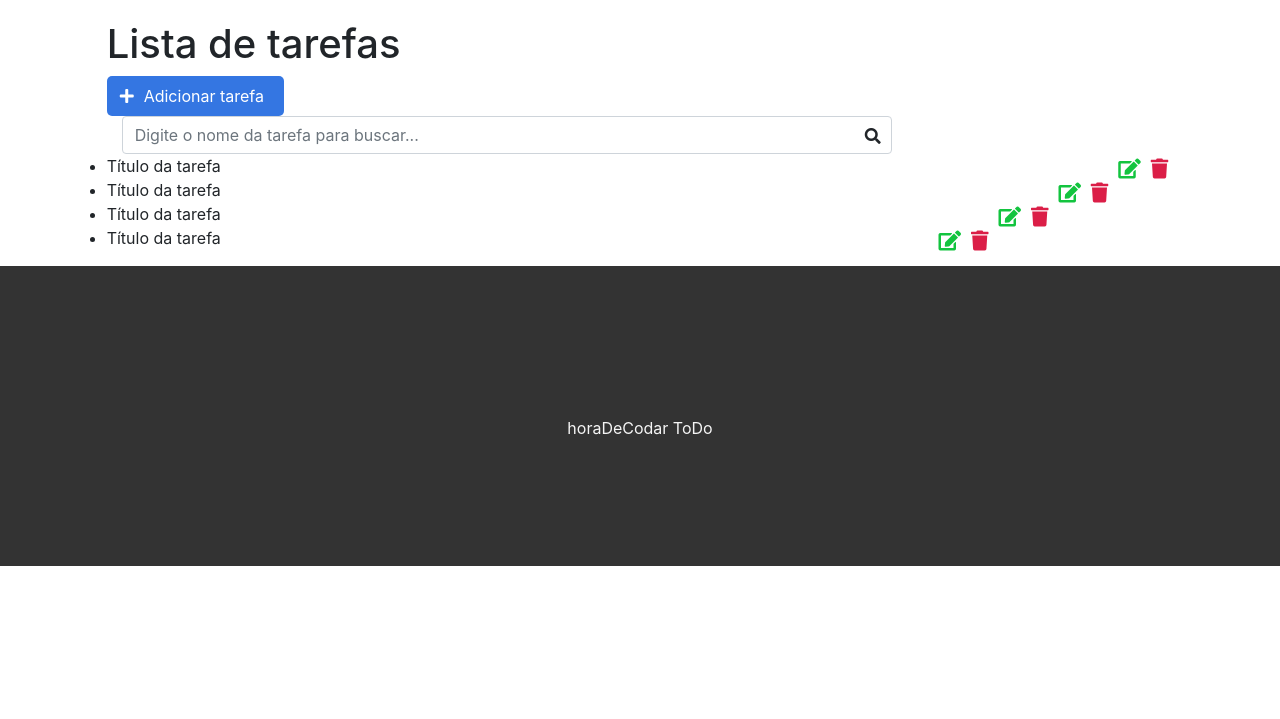
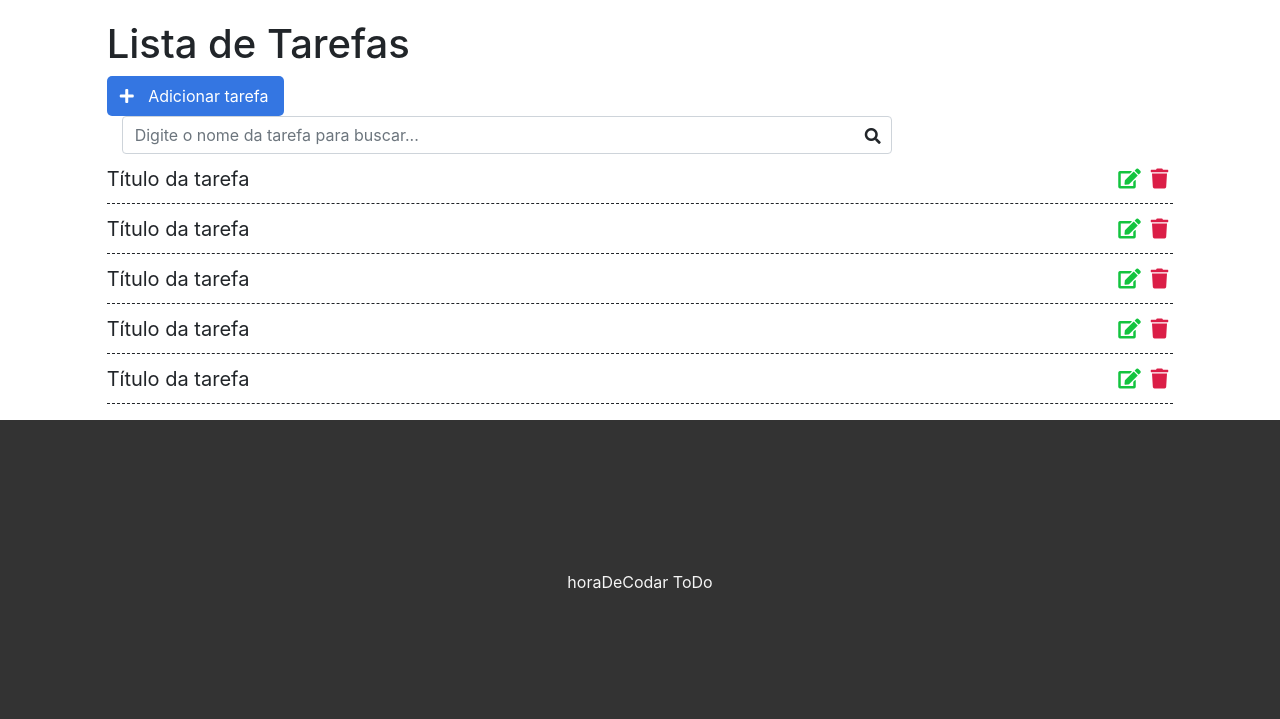
Before and after one commit to AlberVini/Django_training, a Django app: page / in a window 1280 px wide. Shown: the part 57-776 px from the top of the page. Run offline with Django 3.2, Linux system fonts and the light colour scheme; some libraries are stand-ins or nearby versions.

Commit message:
fix layout

```diff
--- a/django1/tasks/templates/tasks/list.html
+++ b/django1/tasks/templates/tasks/list.html
@@ -1,34 +1,39 @@
 {% extends 'base.html' %}
 
-{% block title %}Lista de tarefas{% endblock %}
+{% block title %}Lista de Tarefas{% endblock %}
 
 {% block content %}
 <div class="offset-1 col-10 list-div">
-    <h1>Lista de tarefas</h1>
+    <h1>Lista de Tarefas</h1>
     <div class="col-2 add-div">
-        <i class="fas fa-plus"></i>Adicionar tarefa
+        <i class="fas fa-plus"></i> Adicionar tarefa
     </div>
     <div class="col-9 search-div">
         <input class="form-control" type="text" id="search" name="search" placeholder="Digite o nome da tarefa para buscar...">
         <i class="fas fa-search"></i>
     </div>
     <ul class="task-list">
-        <li class="task item">
+        <li class="task-item">
             <span>Título da tarefa</span>
             <span><i class="fas fa-trash"></i></span>
             <span><i class="fas fa-edit"></i></span>
         </li>
-        <li class="task item">
+        <li class="task-item">
+            <span>Título da tarefa</span>
+            <span><i class="fas fa-trash"></i></i></span>
+            <span><i class="fas fa-edit"></i></span>
+        </li>
+        <li class="task-item">
             <span>Título da tarefa</span>
             <span><i class="fas fa-trash"></i></span>
             <span><i class="fas fa-edit"></i></span>
         </li>
-        <li class="task item">
+        <li class="task-item">
             <span>Título da tarefa</span>
             <span><i class="fas fa-trash"></i></span>
             <span><i class="fas fa-edit"></i></span>
         </li>
-        <li class="task item">
+        <li class="task-item">
             <span>Título da tarefa</span>
             <span><i class="fas fa-trash"></i></span>
             <span><i class="fas fa-edit"></i></span>
```
